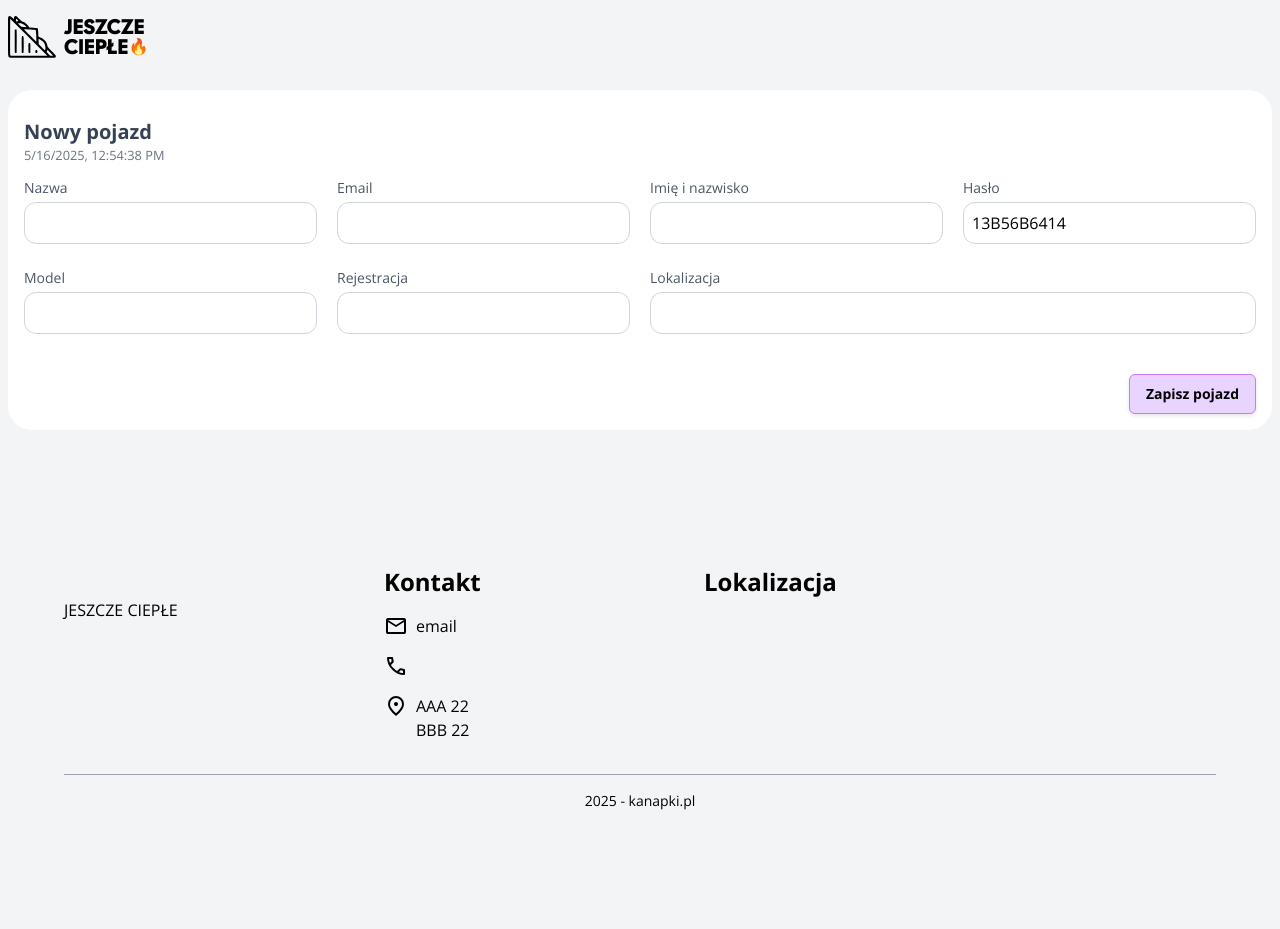
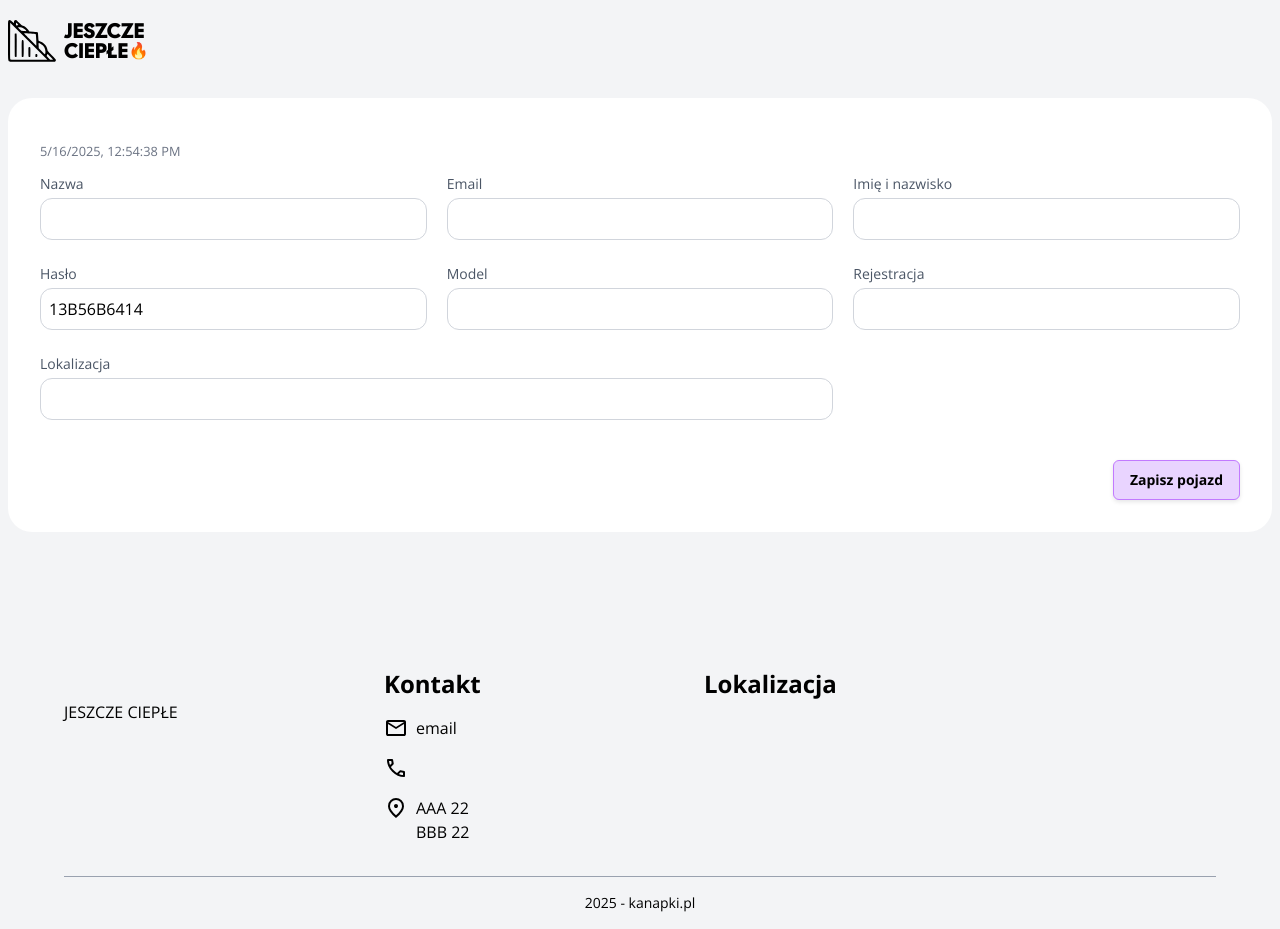
Before and after one commit to karolskolasinski/kanapki, a Next.js app: page /dashboard/users/1 in a window 1280 px wide. Before the commit the page ends 827 px from the top, so only its background shows below. Built offline with nearby package versions, Linux system fonts and the light colour scheme; no server answers; the database is empty.

Commit message:
feat: render error

```diff
--- a/components/Header.tsx
+++ b/components/Header.tsx
@@ -3,7 +3,7 @@ export default function Header() {
     <header>
       <div className="flex justify-between items-center py-4 px-2 max-w-7xl mx-auto">
         <div className="flex items-center gap-2">
-          <a href="./" className="flex gap-2 items-center font-bold">
+          <a href="./" className="flex gap-2 items-center font-bold py-1">
             <img
               src="/logo.svg"
               alt="Opis obrazka"
--- a/components/UserForm.tsx
+++ b/components/UserForm.tsx
@@ -18,6 +18,7 @@ export type User = {
 
 export default function UserForm(props: { user?: User }) {
   const [formData, setFormData] = useState<User | null>(null);
+  const [error, setError] = useState<string | null>(null);
 
   useEffect(() => {
     if (props.user) {
@@ -44,31 +45,27 @@ export default function UserForm(props: { user?: User }) {
     try {
       const response = await fetch("/api/user", {
         method: "POST",
-        headers: {
-          "Content-Type": "application/json",
-        },
+        headers: { "Content-Type": "application/json" },
         body: JSON.stringify(formData),
       });
 
       if (!response.ok) {
-        throw new Error("Błąd zapisu");
+        setError("Błąd zapisu");
       }
-
-      alert("Zapisano pojazd!");
     } catch (err) {
       console.error(err);
-      alert("Nie udało się zapisać.");
+      setError("Błąd zapisu");
     }
   };
 
   return (
-    <form onSubmit={handleSubmit} className="bg-white p-4 rounded-3xl">
-      <h1 className="text-xl font-bold text-gray-700 mt-3">Nowy pojazd</h1>
+    <form onSubmit={handleSubmit} className="bg-white p-4 lg:p-8 rounded-3xl">
+      <h1 className="text-xl font-bold mt-3">{formData?.name}</h1>
       <small className="h-[1rem] block mb-3 text-gray-500">
         {formData?.updatedAt ? formData.updatedAt.toLocaleString() : ""}
       </small>
 
-      <div className="grid grid-cols-1 lg:grid-cols-4 gap-5">
+      <div className="grid grid-cols-1 lg:grid-cols-3 gap-5">
         <input type="hidden" name="id" value={formData?.id ?? ""} />
         <Input name="name" value={formData?.name} handleChange={handleChange} />
         <Input name="email" value={formData?.email} handleChange={handleChange} />
@@ -81,12 +78,11 @@ export default function UserForm(props: { user?: User }) {
       </div>
 
       <div className="flex justify-end">
-        <button
-          type="submit"
-          className="button"
-        >
-          Zapisz pojazd
-        </button>
+        {error ? error : (
+          <button type="submit" className="button">
+            Zapisz pojazd
+          </button>
+        )}
       </div>
     </form>
   );
```
